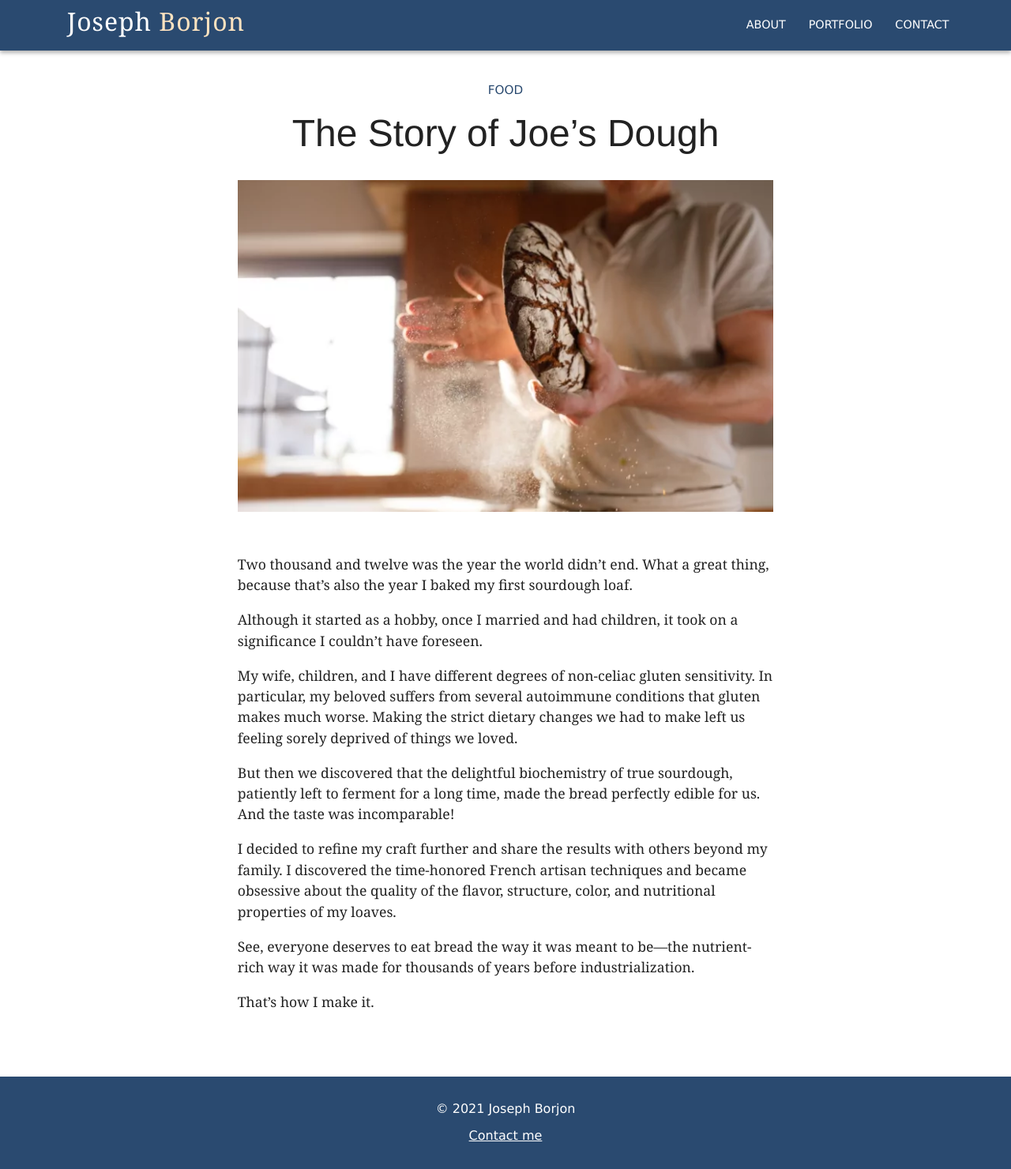
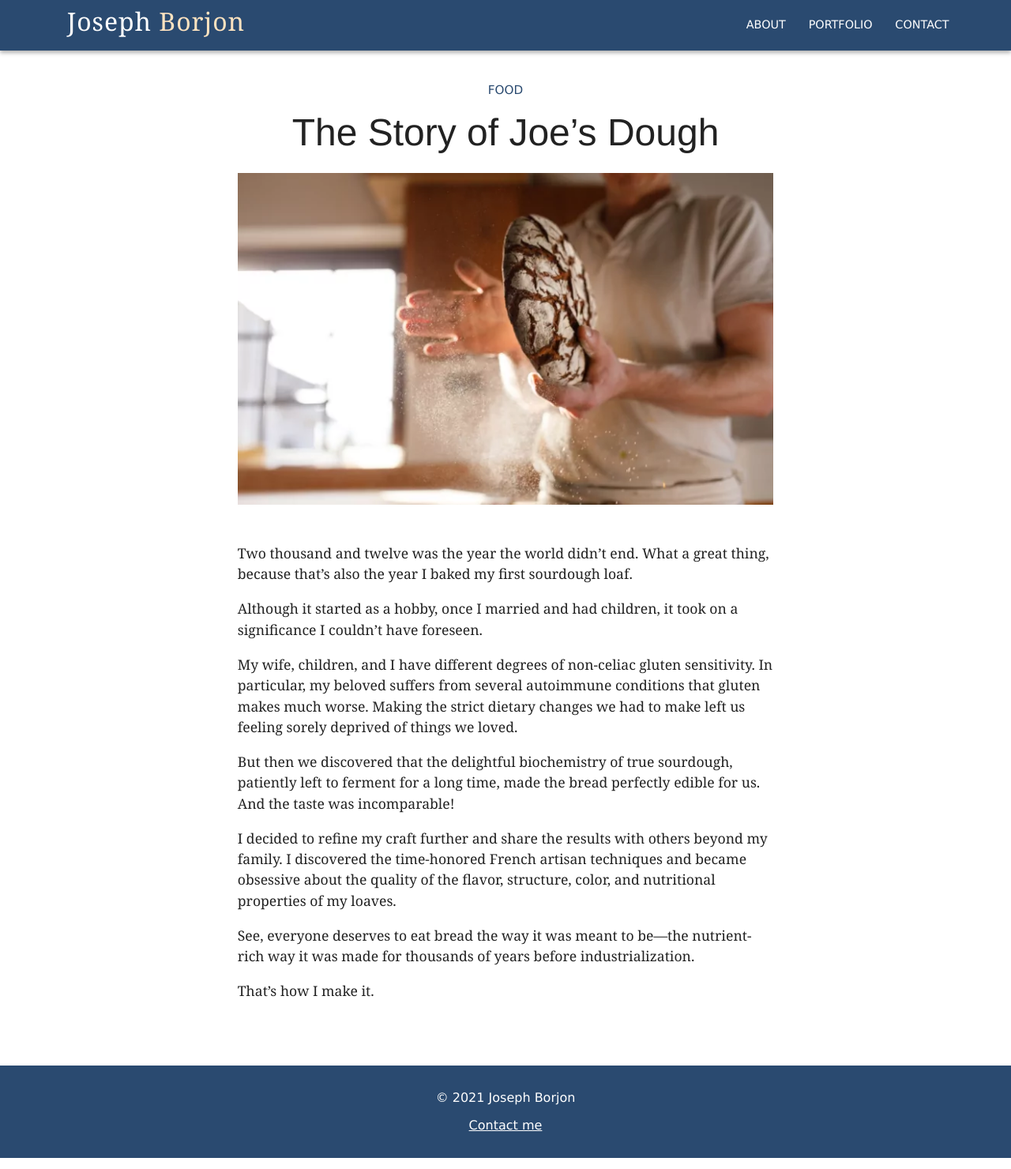
Before and after one commit to jborjon/jborjon.github.io, a Jekyll site: the page built from portfolio/story-of-joes-dough.md, in a window 1280 px wide. Shown: the whole page at 79% size. Built offline with Jekyll 4.4.1, drawn with Linux system fonts in a browser that asks for light colours; some web fonts are replaced.

Commit message:
Adjust vertical spacing between article elements

```diff
--- a/_config.yml
+++ b/_config.yml
@@ -19,6 +19,7 @@
 exclude:
   - favicons/favicon.xcf
   - images/original/
+  - images/icons/
   - scripts/unminified/
 
 compress_html:
--- a/style/base.css
+++ b/style/base.css
@@ -128,6 +128,7 @@
   font: .95em var(--sans-serif-family);
 }
 
+/*
 a[target="_blank"]::after {
   display: inline-flex;
   margin-left: .1em;
@@ -137,6 +138,7 @@
   background-size: var(--external-link-icon-size) var(--external-link-icon-size);
   background-image: url(/images/icons/external-link.svg);
 }
+*/
 
 .page-header {
   width: 100%;
@@ -203,7 +205,7 @@
 }
 
 .portfolio-section-title {
-  margin-top: 1.5em;
+  margin-top: 1em;
   padding-bottom: .3em;
   border-bottom: 1px solid var(--color-hr);
 }
@@ -275,8 +277,12 @@
 }
 
 .article-category {
-  margin-top: 1.5em;
+  margin: .5em auto .5em;
   font-size: .95em;
+}
+
+.article-title {
+  margin: 0 auto 0;
 }
 
 .word-count {
@@ -285,7 +291,7 @@
 }
 
 .featured-image {
-  margin-bottom: 2em;
+  margin-bottom: 1em;
   width: 100%;
 }
 
--- a/style/screen-md.css
+++ b/style/screen-md.css
@@ -21,9 +21,17 @@
   align-items: baseline;
 }
 
+.portfolio-section-title {
+  margin-top: 1.5em;
+}
+
 .article-title {
-  margin-top: .3em;
+  margin: .3em auto .5em;
   font-size: 3em;
+}
+
+.article-category {
+  margin-top: 1.5em;
 }
 
 .article-category,
@@ -31,3 +39,7 @@
 .word-count {
   text-align: center;
 }
+
+.featured-image {
+  margin-bottom: 1.7em;
+}
```
Also changed, not shown: style/code-highlight.css (+27 -0 lines).
